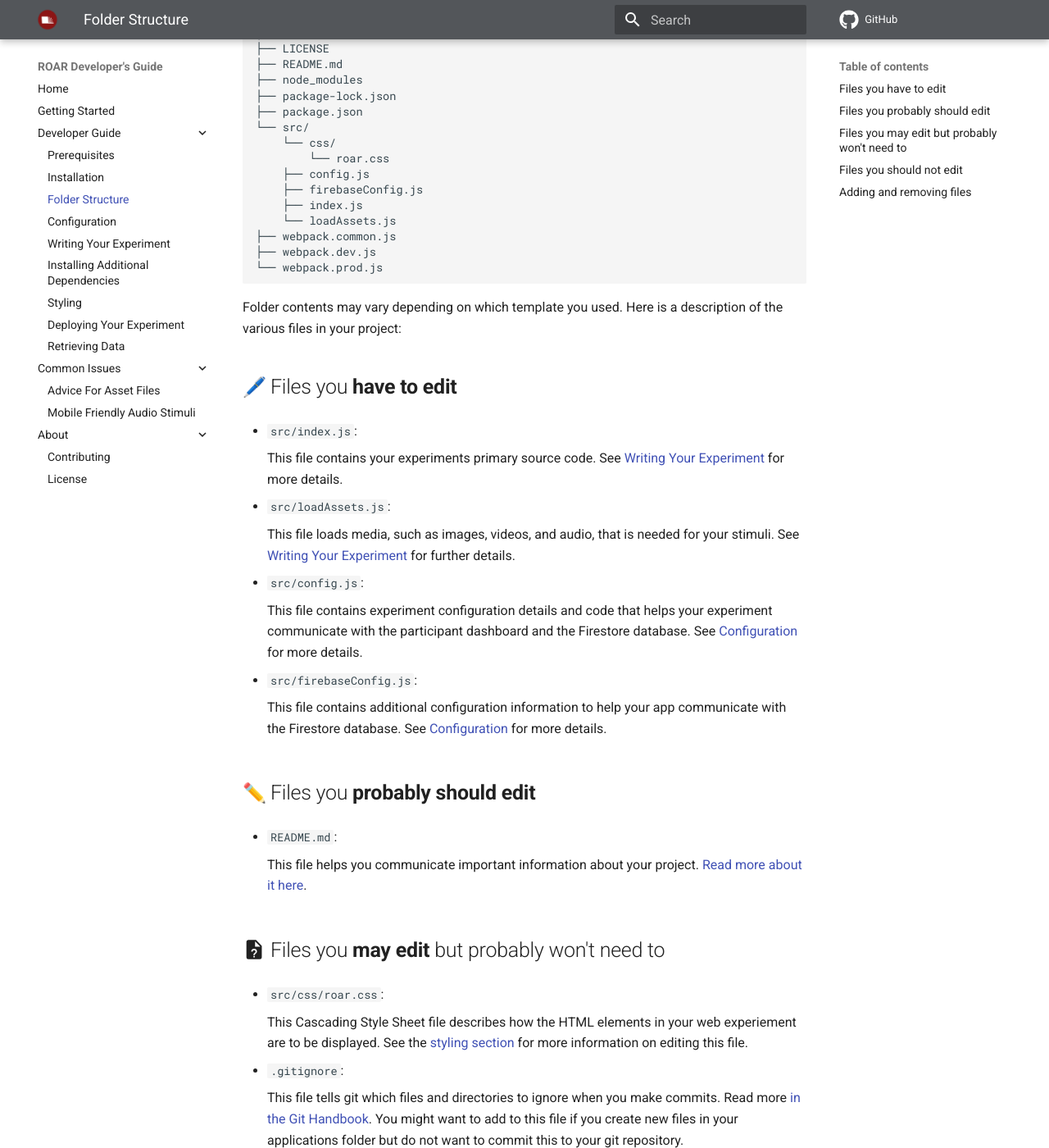
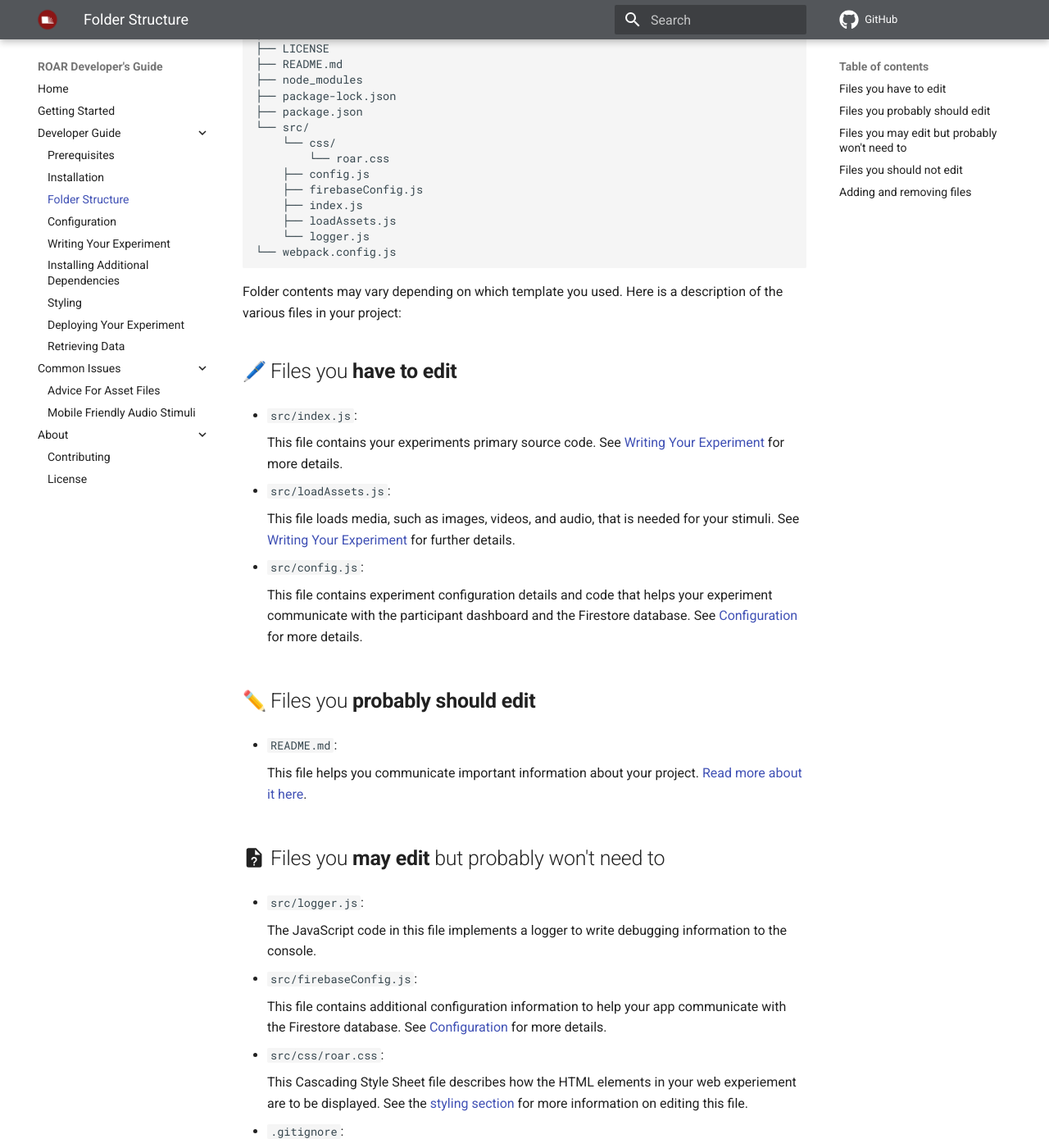
Before and after one commit to yeatmanlab/create-roar-app, an MkDocs documentation site: the page built from docs/docs/developer-guide/folder-structure.md, in a window 1280 px wide and 1400 px high, scrolled down 333 px. Shown: the whole window at 82% size. Built offline with MkDocs 1.6.1 and Material for MkDocs 9.7.7, drawn with Linux system fonts in a browser that asks for light colours; emoji names are drawn with the system emoji font; comment, search, counter and statistics services are not loaded; some of the changed text lies outside the part shown.

Commit message:
WIP: Update docs

````diff
--- a/docs/docs/developer-guide/folder-structure.md
+++ b/docs/docs/developer-guide/folder-structure.md
@@ -22,10 +22,9 @@ my-roar-app
     ├── config.js
     ├── firebaseConfig.js
     ├── index.js
-    └── loadAssets.js
-├── webpack.common.js
-├── webpack.dev.js
-└── webpack.prod.js
+    ├── loadAssets.js
+    └── logger.js
+└── webpack.config.js
 ```
 
 Folder contents may vary depending on which template you used. Here is a description of the various files in your project:
@@ -55,6 +50,14 @@ Folder contents may vary depending on which template you used. Here is a descrip
     This file helps you communicate important information about your project. [Read more about it here](https://docs.github.com/en/repositories/managing-your-repositorys-settings-and-features/customizing-your-repository/about-readmes).
 
 ## :material-file-question: Files you **may edit** but probably won't need to
+
+- `src/logger.js`:
+
+    The JavaScript code in this file implements a logger to write debugging information to the console.
+
+- `src/firebaseConfig.js`:
+
+    This file contains additional configuration information to help your app communicate with the Firestore database. See [Configuration](configuration.md) for more details.
 
 - `src/css/roar.css`:
 
@@ -90,9 +93,9 @@ Folder contents may vary depending on which template you used. Here is a descrip
 
     This file specifies the exact dependency tree for your application. [Find out more here](https://docs.npmjs.com/cli/v8/configuring-npm/package-lock-json). **Do not edit this file**.
 
-- `webpack.*.js`:
+- `webpack.config.js`:
 
-    Webpack is a "module bundler." It takes your source code files and transforms them for deployment and usage in a web browser. The `webpack.*.js` files configure how webpack bundles your files. You do not need to understand how these files work in order to build your ROAR application.
+    Webpack is a "module bundler." It takes your source code files and transforms them for deployment and usage in a web browser. The `webpack.config.js` file configures how webpack bundles your files. You do not need to understand how these files work in order to build your ROAR application.
 
 ## Adding and removing files
 
````
Also changed, not shown: other parts of docs/docs/developer-guide/folder-structure.md (+0 -4 lines), docs/docs/developer-guide/configuration.md (+0 -18 lines), docs/docs/developer-guide/installation.md (+20 -2 lines).
